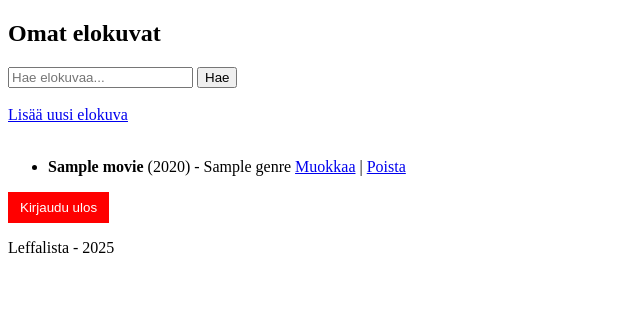
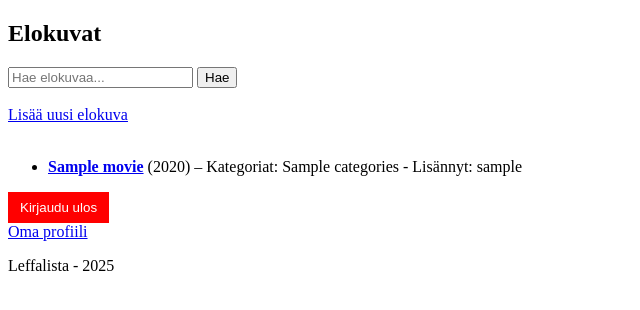
Before and after one commit to MisterT03/tikawe_leffalista, a Flask app: template templates/movies.html in a window 1280 px wide. Shown: the part 88-398 px from the top of the page, without its empty margins (0-640 px from the left). Run offline with Flask 3, Linux system fonts and the light colour scheme; the template is opened without the code that fills it: most values are stand-ins (such as "Sample title", 1, 10 or a date in 2020).

Commit message:
Update movies.html

```diff
--- a/templates/movies.html
+++ b/templates/movies.html
@@ -1,7 +1,7 @@
 {% extends 'layout.html' %}
 
 {% block content %}
-    <h2>Omat elokuvat</h2>
+    <h2><strong>Elokuvat</strong></h2>
 
     <!-- Hakulomake -->
     <form method="POST">
@@ -16,15 +16,28 @@
     <ul>
         {% for movie in movies %}
             <li>
-                <strong>{{ movie.title }}</strong> ({{ movie.year }}) - {{ movie.genre }}
-                <a href="{{ url_for('edit_movie', movie_id=movie.id) }}">Muokkaa</a> |
-                <a href="{{ url_for('delete_movie', movie_id=movie.id) }}">Poista</a>
+                <strong><a href="{{ url_for('movie_details', movie_id=movie.id) }}">{{ movie.title }}</a></strong> ({{ movie.year }})
+                {% if movie.categories %}
+                    – Kategoriat: {{ movie.categories }}
+                {% else %}
+                    – Ei määriteltyjä kategorioita
+                {% endif %}
+
+                {% if movie.username == session['username'] %}
+                    <span style="font-weight: bold;"> - Lisännyt: {{ movie.username }}</span>
+                    <a href="{{ url_for('edit_movie', movie_id=movie.id) }}">Muokkaa</a> |
+                    <a href="{{ url_for('delete_movie', movie_id=movie.id) }}">Poista</a>
+                {% else %}
+                    <span> - Lisännyt: {{ movie.username }}</span>
+                {% endif %}
             </li>
         {% endfor %}
     </ul>
+
     <form action="{{ url_for('logout') }}" method="get">
         <button type="submit" style="background-color: red; color: white; border: none; padding: 8px 12px; cursor: pointer;">
             Kirjaudu ulos
         </button>
     </form>
+    <a href="{{ url_for('profile') }}">Oma profiili</a>
 {% endblock %}
```
